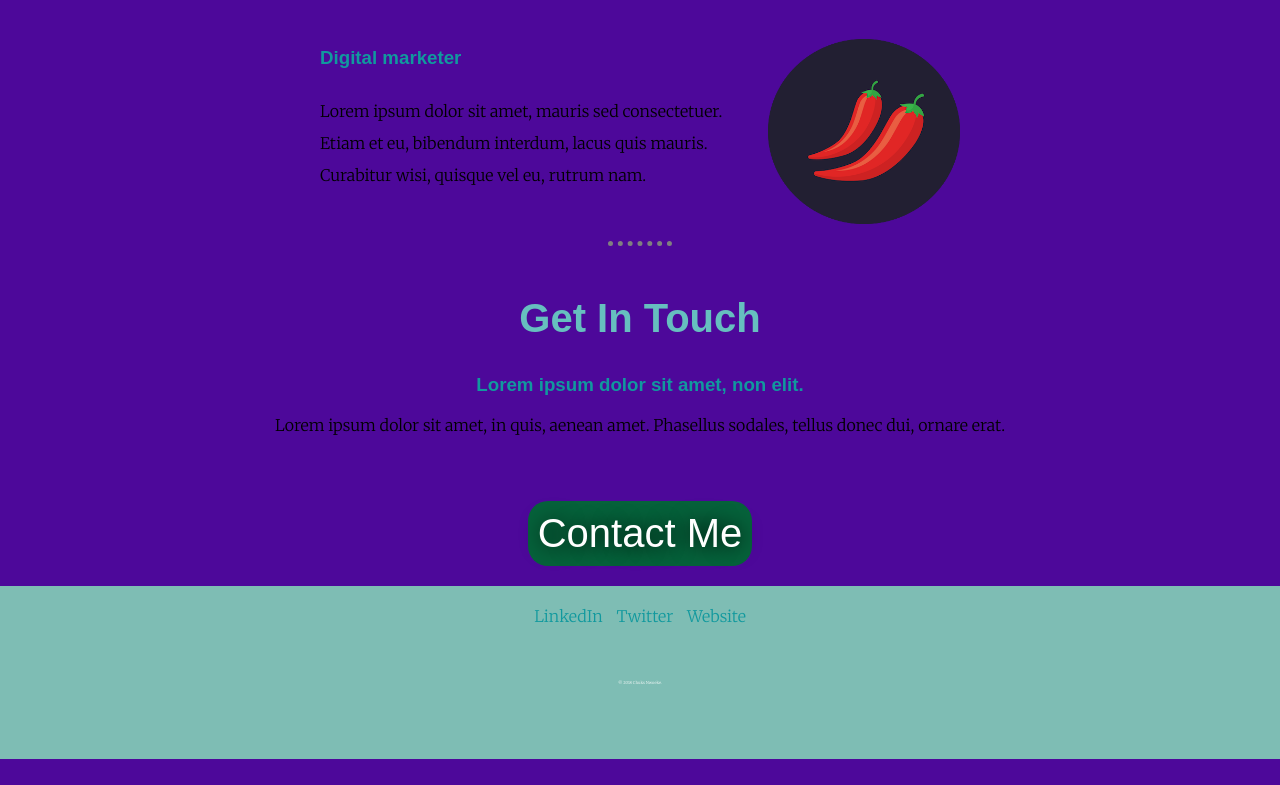
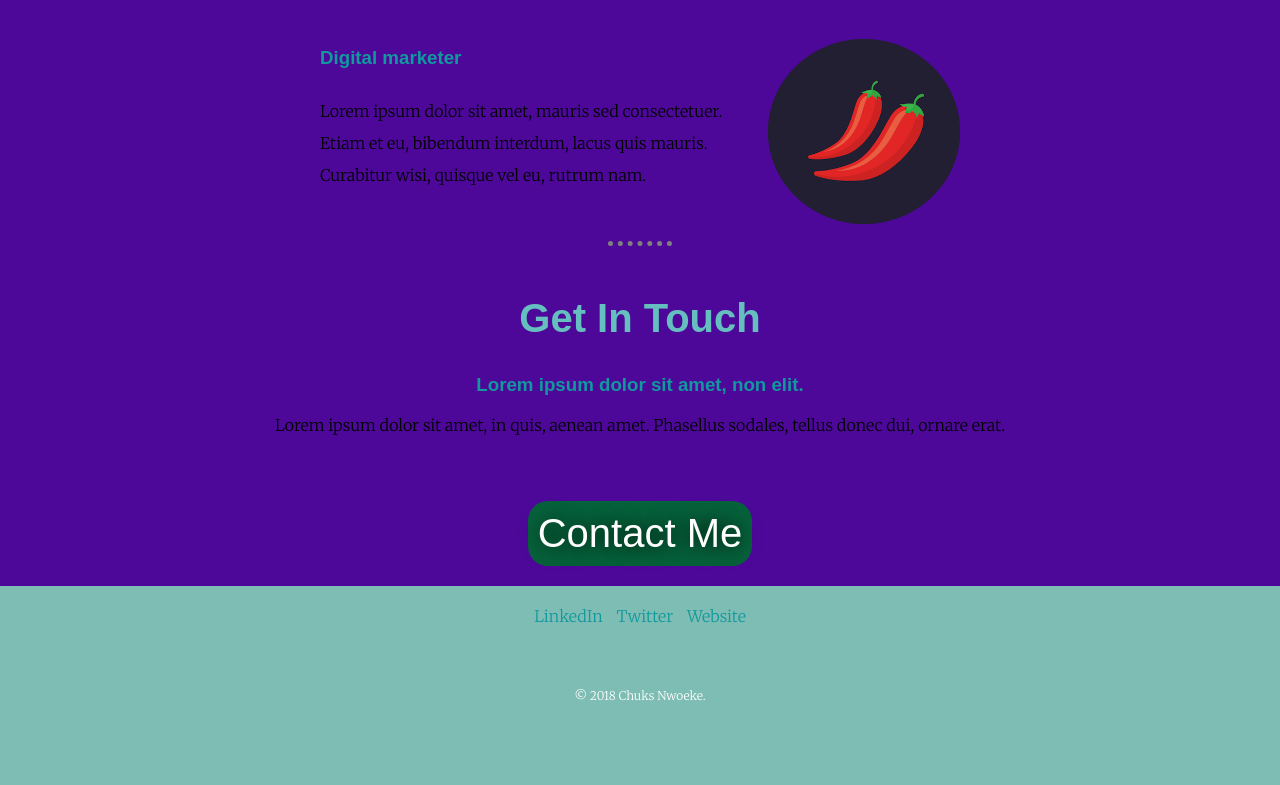
Before and after one commit to chuksnwoeke/mysecond-resume, a plain HTML site: page index.html in a window 1280 px wide. Shown: the part 988-1773 px from the top of the page. Before the commit the page ends 1747 px from the top, so only its background shows below. Drawn offline with Linux system fonts and the light colour scheme; a web font is replaced by a local one.

Commit message:
Update style.css

```diff
--- a/style.css
+++ b/style.css
@@ -114,7 +114,7 @@ a:hover{
 
 .copyright {
   color: white;
-  font-size: 0.25rem;
+  font-size: 0.75rem;
   padding: 50px 0;
 }
 
```
